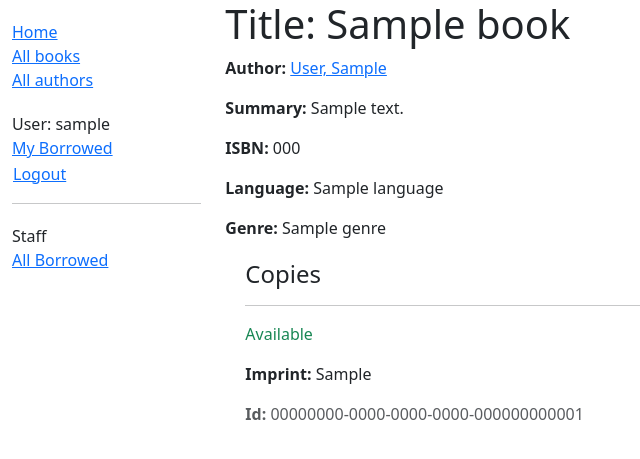
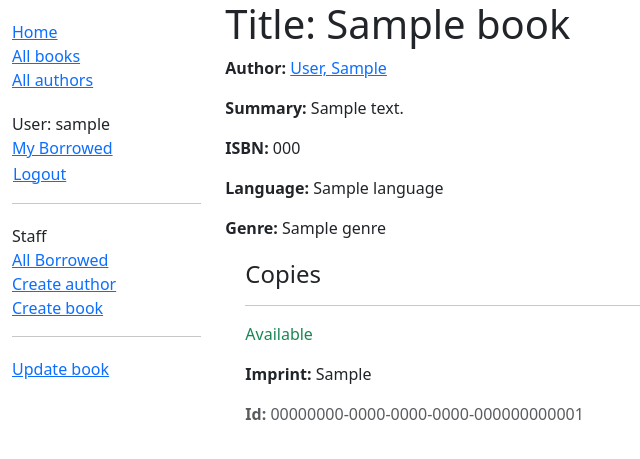
Before and after one commit to KuangzhongNiu/Django_Local_Library, a Django app: page /catalog/book/1 in a window 1280 px wide. Shown: the top 459 px of the page, without its empty margins (0-640 px from the left). Run offline with Django 4.2, Linux system fonts and the light colour scheme; a user stored in the database is signed in; tables that the repository leaves empty hold one stand-in row (values such as "Sample post").

Commit message:
Save changes

```diff
--- a/catalog/templates/base_generic.html
+++ b/catalog/templates/base_generic.html
@@ -44,6 +44,12 @@
                   <ul class="sidebar-nav">
                     <li>Staff</li>
                     <li><a href="{% url 'all-borrowed' %}">All Borrowed</a></li>
+                    {% if perms.catalog.add_author %}
+                      <li><a href="{% url 'author-create' %}">Create author</a></li>
+                    {% endif %}
+                    {% if perms.catalog.add_book %}
+                      <li><a href="{% url 'book-create' %}">Create book</a></li>
+                    {% endif %}
                   </ul>
                 {% endif %}
 
--- a/catalog/templates/catalog/book_detail.html
+++ b/catalog/templates/catalog/book_detail.html
@@ -27,3 +27,21 @@
     {% endfor %}
   </div>
 {% endblock %}
+
+
+{% block sidebar %}
+  {{ block.super }}
+
+  {% if perms.catalog.change_book or perms.catalog.delete_book %}
+  <hr>
+  <ul class="sidebar-nav">
+    {% if perms.catalog.change_book %}
+      <li><a href="{% url 'book-update' book.id %}">Update book</a></li>
+    {% endif %}
+    {% if not book.bookinstance_set.all and perms.catalog.delete_book %}
+      <li><a href="{% url 'book-delete' book.id %}">Delete book</a></li>
+    {% endif %}
+    </ul>
+  {% endif %}
+
+{% endblock %}
--- a/catalog/templates/catalog/bookinstance_list_borrowed_all.html
+++ b/catalog/templates/catalog/bookinstance_list_borrowed_all.html
@@ -11,6 +11,9 @@
       <li class="{% if bookinst.is_overdue %}text-danger{% endif %}">
         <a href="{% url 'book-detail' bookinst.book.pk %}">{{ bookinst.book.title }}</a>
         ({{ bookinst.due_back }}) - {% if perms.catalog.can_mark_returned %}{{ bookinst.borrower }}{% endif %}
+
+        {% if perms.catalog.can_mark_returned %}- <a href="{% url 'renew-book-librarian' bookinst.id %}">Renew</a>{% endif %}
+
       </li>
       {% endfor %}
     </ul>
--- a/catalog/urls.py
+++ b/catalog/urls.py
@@ -24,3 +24,19 @@ urlpatterns += [
 urlpatterns += [
     path('book/<uuid:pk>/renew/', views.renew_book_librarian, name='renew-book-librarian'),
 ]
+
+
+urlpatterns += [
+    path('author/create/', views.AuthorCreate.as_view(), name='author-create'),
+    path('author/<int:pk>/update/', views.AuthorUpdate.as_view(), name='author-update'),
+    path('author/<int:pk>/delete/', views.AuthorDelete.as_view(), name='author-delete'),
+]
+
+
+# Challenge 9
+urlpatterns += [
+    path('book/create/', views.BookCreate.as_view(), name='book-create'),
+    path('book/<int:pk>/update/', views.BookUpdate.as_view(), name='book-update'),
+    path('book/<int:pk>/delete/', views.BookDelete.as_view(), name='book-delete'),
+]
+# Challenge 9
--- a/catalog/views.py
+++ b/catalog/views.py
@@ -138,3 +138,65 @@ def renew_book_librarian(request, pk):
     }
 
     return render(request, 'catalog/book_renew_librarian.html', context)
+
+
+
+from django.views.generic.edit import CreateView, UpdateView, DeleteView
+from django.urls import reverse_lazy
+from .models import Author
+
+class AuthorCreate(PermissionRequiredMixin, CreateView):
+    model = Author
+    fields = ['first_name', 'last_name', 'date_of_birth', 'date_of_death']
+    #initial = {'date_of_death': '06/10/2025'}
+    permission_required = 'catalog.add_author'
+
+class AuthorUpdate(PermissionRequiredMixin, UpdateView):
+    model = Author
+    # Not recommended (potential security issue if more fields added)
+    fields = '__all__'
+    permission_required = 'catalog.change_author'
+
+class AuthorDelete(PermissionRequiredMixin, DeleteView):
+    model = Author
+    success_url = reverse_lazy('authors')
+    permission_required = 'catalog.delete_author'
+
+    def form_valid(self, form):
+        try:
+            self.object.delete()
+            return HttpResponseRedirect(self.success_url)
+        except Exception as e:
+            return HttpResponseRedirect(
+                reverse("author-delete", kwargs={"pk": self.object.pk})
+            )
+
+
+
+# Challenge 9
+class BookCreate(PermissionRequiredMixin, CreateView):
+    model = Book
+    fields = '__all__'
+    permission_required = 'catalog.add_book'
+
+class BookUpdate(PermissionRequiredMixin, UpdateView):
+    model = Book
+    # Not recommended (potential security issue if more fields added)
+    fields = '__all__'
+    permission_required = 'catalog.change_book'
+
+class BookDelete(PermissionRequiredMixin, DeleteView):
+    model = Book
+    success_url = reverse_lazy('books')
+    permission_required = 'catalog.delete_book'
+
+    def form_valid(self, form):
+        try:
+            self.object.delete()
+            return HttpResponseRedirect(self.success_url)
+        except Exception as e:
+            return HttpResponseRedirect(
+                reverse("book-delete", kwargs={"pk": self.object.pk})
+            )
+
+# Challenge 9
```
Also changed, not shown: catalog/templates/catalog/author_confirm_delete.html (added, +25 -0 lines), catalog/templates/catalog/author_detail.html (+18 -0 lines), catalog/templates/catalog/author_form.html (added, +11 -0 lines), catalog/templates/catalog/book_confirm_delete.html (added, +39 -0 lines), catalog/templates/catalog/book_form.html (added, +11 -0 lines).
